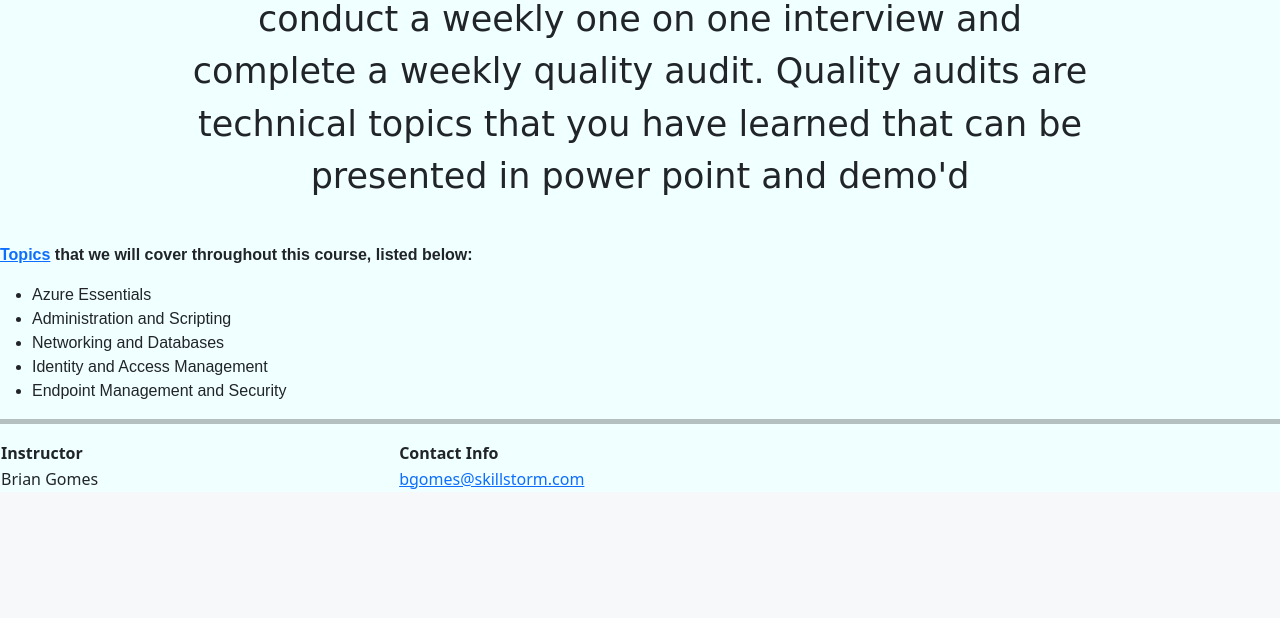
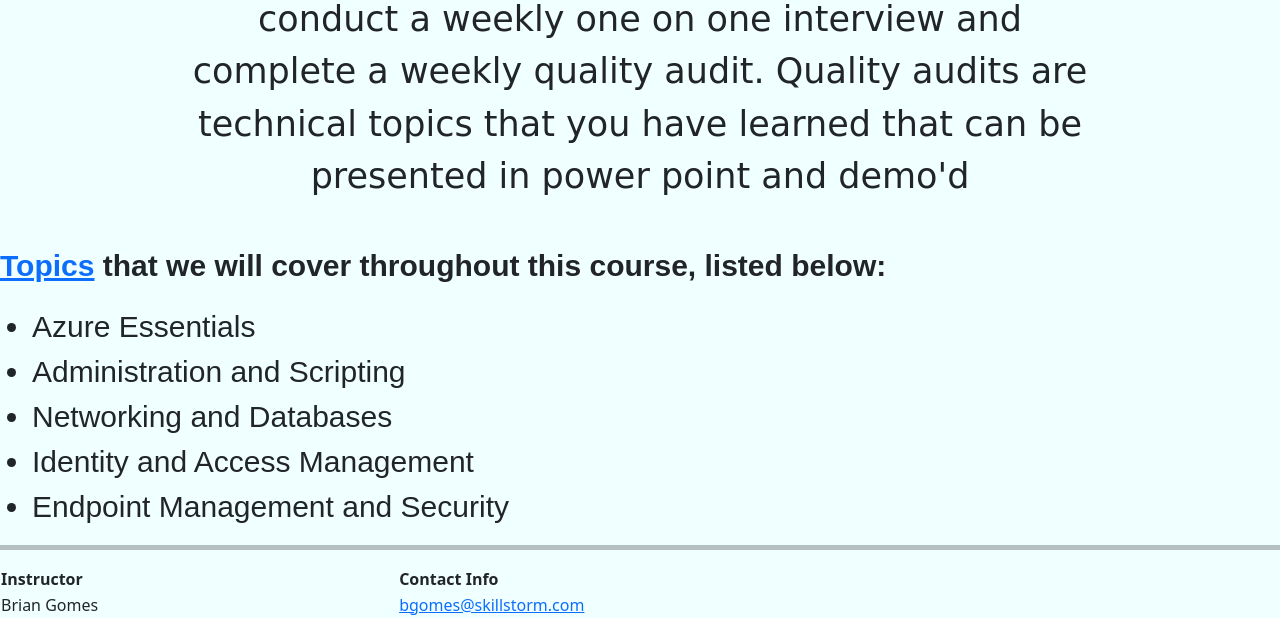
Before and after one commit to bdgomey/uem, a Flask app: page / in a window 1280 px wide. Shown: the part 824-1442 px from the top of the page. Before the commit the page ends 1313 px from the top, so only its background shows below. Run offline with Flask 2, Linux system fonts and the light colour scheme.

Commit message:
mnore font changes

```diff
--- a/static/css/styles.css
+++ b/static/css/styles.css
@@ -29,4 +29,7 @@ td, th {
 }
 .topics {
   font-family: sans-serif; Bookman, URW Bookman L
+  font-family: cursive;
+  font-size: 30px;
+  strong;
 }
```
